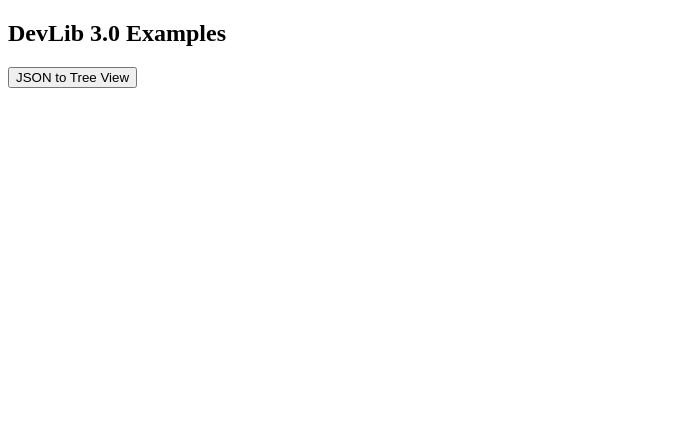
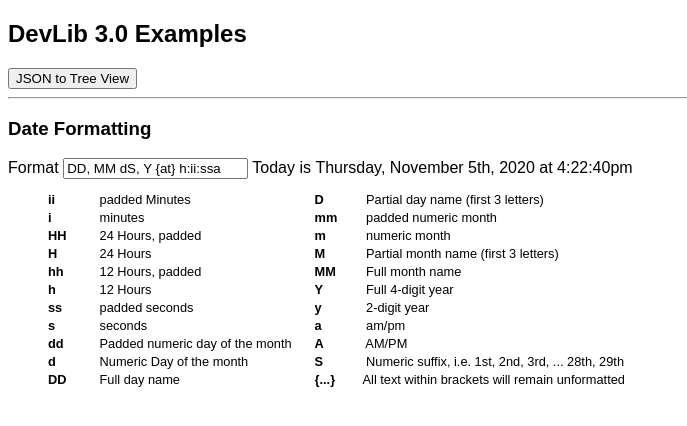
Before and after one commit to devcrowley/devlib, a plain HTML site: page example/index.html in a window 1280 px wide. Shown: the whole page, without its empty margins (0-687 px from the left). Drawn offline with Linux system fonts and the light colour scheme.

Commit message:
More date formatting options

```diff
--- a/example/example.scss
+++ b/example/example.scss
@@ -1,3 +1,7 @@
+body {
+    * { box-sizing:border-box }
+    font-family:Arial, sans-serif;
+}
 .__data-tree-view {
     font-family: Arial, sans-serif;
     line-height:1.25rem;
@@ -63,7 +67,28 @@
 
     .level3 {
         color:green;
-        smargin-left:-2.4rem;
+    }
+}
+
+.date-formatting-container {
+    ul {
+        max-width:35rem;
+        font-size:0.8rem;
+        column-count:2;
+        li {
+            display:inline-block;
+            min-width:15rem;
+            overflow:hidden;
+            white-space: nowrap;
+            span {
+                display:inline-block;
+                font-weight:bold;
+                width:3rem;
+            }
+        }
+    }
+    .date-format-result {
+        display:inline-block;
     }
 }
 
--- a/example/index.html
+++ b/example/index.html
@@ -12,5 +12,35 @@
     <body>
         <h2>DevLib 3.0 Examples</h2>
         <button id="btn_showjsontree">JSON to Tree View</button>
+        <hr>
+        <div class="date-formatting-container">
+            <h3>Date Formatting</h3>
+            <label>Format </label><input id="date_format" value="DD, MM dS, Y {at} h:ii:ssa"> Today is <span id="date_format_result" class="date-format-result"></span>
+            <ul>
+                <li><span>ii</span> padded Minutes</li>
+                <li><span>i</span> minutes</li>
+                <li><span>HH</span> 24 Hours, padded</li>
+                <li><span>H</span> 24 Hours</li>
+                <li><span>hh</span> 12 Hours, padded</li>
+                <li><span>h</span> 12 Hours</li>
+                <li><span>ss</span> padded seconds</li>
+                <li><span>s</span> seconds</li>
+                <li><span>dd</span> Padded numeric day of the month
+                <li><span>d</span> Numeric Day of the month
+                <li><span>DD</span> Full day name
+                <li><span>D</span> Partial day name (first 3 letters)
+                <li><span>mm</span> padded numeric month</li>
+                <li><span>m</span> numeric month</li>
+                <li><span>M</span> Partial month name (first 3 letters)</li>
+                <li><span>MM</span> Full month name</li>
+                <li><span>Y</span> Full 4-digit year
+                <li><span>y</span> 2-digit year
+                <li><span>a</span> am/pm</li>
+                <li><span>A</span> AM/PM</li>
+                <li><span>S</span> Numeric suffix, i.e. 1st, 2nd, 3rd, ... 28th, 29th</li>
+                <li><span>{...}</span>All text within brackets will remain unformatted</li>
+            </ul>
+        </div>
+
     </body>
 </html>
--- a/example/index.js
+++ b/example/index.js
@@ -4,17 +4,16 @@
 
 import { devQuery as $ } from "../src/devlib.js";
 
+const app = {};
+
+// Make the devQuery and app variables global so we can mess around with them in console
+window.app = app;
 window.$ = $;
-const app = {};
-window.app = app;
 
 $.ready(()=>{
-    $("#btn_showjsontree").on("click", e=>{
-        jsonToHtml();
-    });
-
+    setupEvents();
+    $("#date_format_result").html($.dateTool().format($("#date_format").val()));
 });
-
 
 /** Retrieves JSON data and places it into a tree view */
 function jsonToHtml() {
@@ -35,4 +34,16 @@
             height: "50vh"
         });
     });
+
 }
+
+/** Sets up events */
+function setupEvents() {
+    $("#btn_showjsontree").on("click", e=>{
+        jsonToHtml();
+    });
+
+    $("#date_format").on("change",(e)=>{
+        $("#date_format_result").html($.dateTool().format(e.target.value));
+    });
+}
--- a/src/devlib.datetools.js
+++ b/src/devlib.datetools.js
@@ -43,6 +43,10 @@
      * h -> 12 Hours
      * ss -> padded seconds
      * s -> seconds
+     * dd -> Padded numeric day of the month
+     * d -> Numeric Day of the month
+     * DD -> Full day name
+     * D -> Partial day name (first 3 letters)
      * mm -> padded numeric month
      * m -> numeric month
      * M -> Partial month name (first 3 letters)
@@ -50,6 +54,9 @@
      * a -> am/pm
      * A -> AM/PM
      * S -> Numeric suffix, i.e. 1st, 2nd, 3rd, ... 28th, 29th
+     * Y -> Full 4-digit year
+     * y -> 2-digit year
+     * {any text in brackets} -> Text in brackets will remain unformatted
      */
     format(formatString) {
         const date = this.date;
@@ -59,9 +66,27 @@
         const monthFull = months[date.getMonth()];
         const dayPartial = dayFull.substring(0,3);
         const monthPartial = monthFull.substring(0,3);
-        const hours12 = date.getHours() - 12;
+        const yearPartial = date.getFullYear().toString().substring(2,4);
+        const hours12 = date.getHours() <= 12 ? date.getHours() : date.getHours() - 12;
         let am_pm = date.getHours() <= 12 ? "am" : "pm";
         let suffix = "";
+
+        // Allow common characters to not be formatted when they are inside braces/brackets, i.e. "Y-mm-dd {at} hh:ii:ss"
+        let matches = formatString.split('{')
+            .filter(function(v){ return v.indexOf('}') > -1})
+            .map( function(value) {
+            return value.split('}')[0]
+        });
+
+        let index = 0;
+        while (formatString.search(/{([^{}]+)}/) > -1 && index < 100) {
+          formatString = formatString.replace(/{([^{}]+)}/,"[[" + index + "]]");
+          index++;
+          if(index >= 99) {
+              console.error("Returned too many results for formatted string bracket values");
+          }
+        }
+
 
         // Figure out the text suffix for a number
         const dayOfMonth = date.getDate();
@@ -93,7 +118,7 @@
         .replace(/m/g, date.getMonth() + 1)
         .replace(/yyyy/g, date.getFullYear())
         .replace(/Y/g, date.getFullYear())
-        .replace(/yy/g, date.getFullYear().toString()[2] + date.getFullYear().toString()[3])
+        .replace(/y/g, yearPartial)
         .replace(/dd/g, date.getDate().toString().padStart(2,"0"))
         .replace(/d/g, date.getDate());
 
@@ -130,7 +155,11 @@
         .replace(/X6/g, am_pm.toUpperCase())
         .replace(/X7/g, suffix);
 
-
+        // Lastly, place any non-formatted text back into the formatString
+        for(var i = 0; i < matches.length; i++) {
+            formatString = formatString.replace("[["+ i + "]]", matches[i]);
+        }
+        console.log(matches, formatString);
 
         return formatString;
     }
```
Also changed, not shown: example/example.css.
